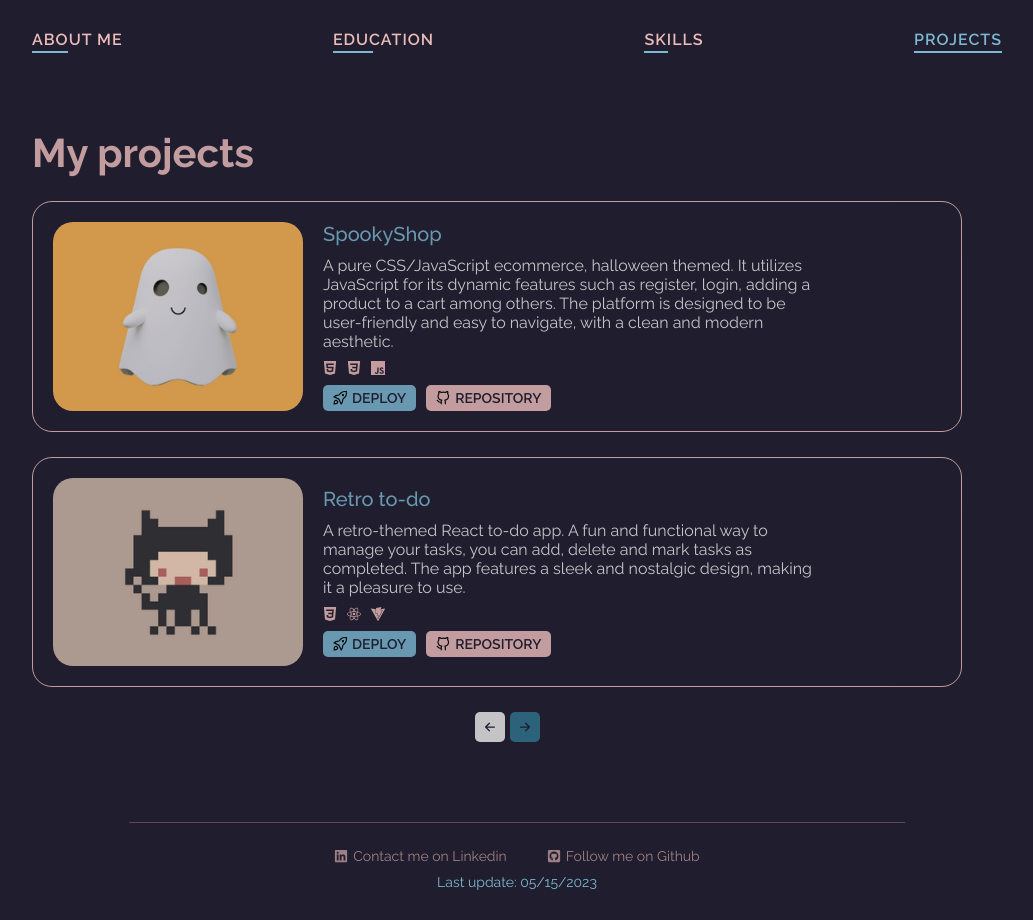
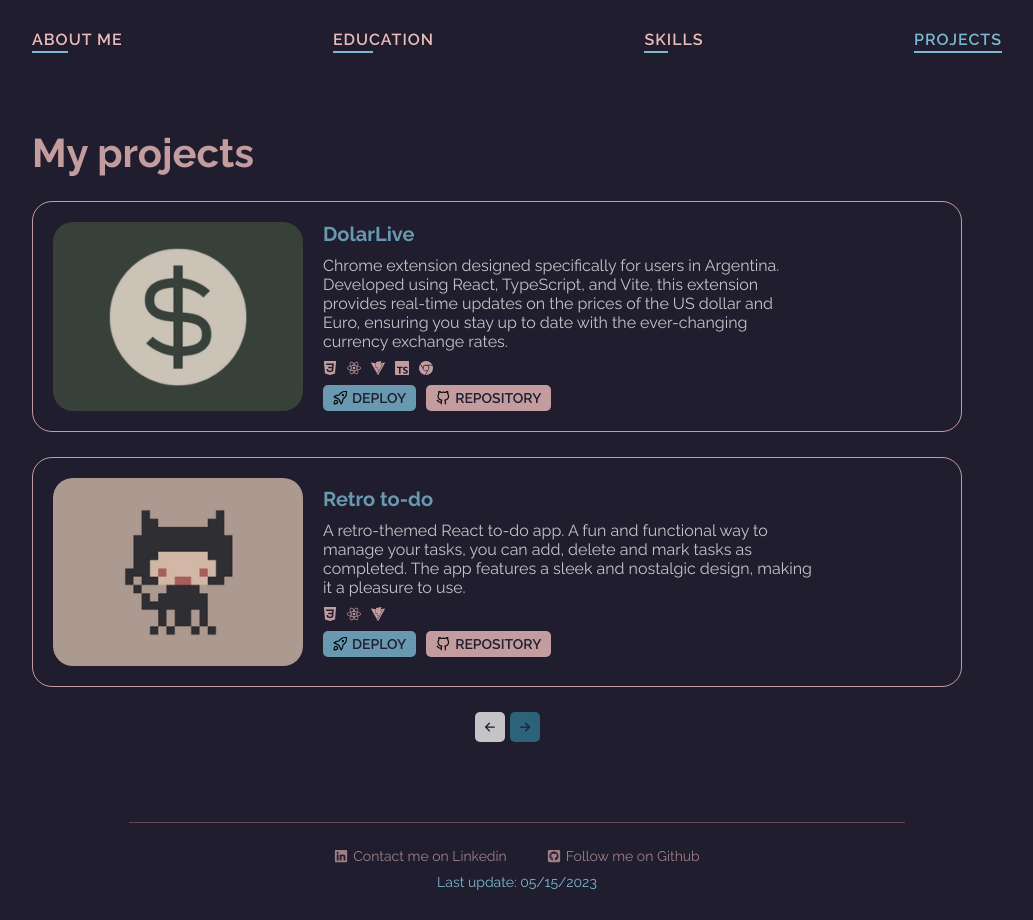
Before and after one commit to LucaCuello/MyPortfolio, a React (Vite) app: page /projects in a window 1280 px wide. Shown: the whole page, without its empty margins (123-1156 px from the left). Built offline with nearby package versions, Linux system fonts and the light colour scheme.

Commit message:
Added new project card

```diff
--- a/src/components/projectsCard/ProjectsCard.css
+++ b/src/components/projectsCard/ProjectsCard.css
@@ -34,6 +34,10 @@
   color: var(--clear-white);
   font-size: var(--normal);
   width: 50ch;
+}
+
+.project-description h3 {
+  font-weight: 700;
 }
 
 .techs-used {
--- a/src/routes/projects/Data.tsx
+++ b/src/routes/projects/Data.tsx
@@ -1,29 +1,34 @@
 import {
   SiCss3,
+  SiGooglechrome,
   SiHtml5,
   SiJavascript,
   SiReact,
   SiTypescript,
   SiVite,
 } from "react-icons/si";
+import DolarLive from "../../assets/previews/DolarLive.png";
 import PortfolioPrwview from "../../assets/previews/PortfolioPreview.png";
 import RetroToDoPreview from "../../assets/previews/RetroToDo.png";
 import SpookyShopPreview from "../../assets/previews/SpookyShop.png";
 
 export const projectsData = [
   {
-    title: "SpookyShop",
+    title: "DolarLive",
     description:
-      "A pure CSS/JavaScript ecommerce, halloween themed. It utilizes JavaScript for its dynamic features such as register, login, adding a product to a cart among others. The platform is designed to be user-friendly and easy to navigate, with a clean and modern aesthetic.",
+      "Chrome extension designed specifically for users in Argentina. Developed using React, TypeScript, and Vite, this extension provides real-time updates on the prices of the US dollar and Euro, ensuring you stay up to date with the ever-changing currency exchange rates.",
     icons: [
-      <SiHtml5 key={crypto.randomUUID()} />,
       <SiCss3 key={crypto.randomUUID()} />,
-      <SiJavascript key={crypto.randomUUID()} />,
+      <SiReact key={crypto.randomUUID()} />,
+      <SiVite key={crypto.randomUUID()} />,
+      <SiTypescript key={crypto.randomUUID()} />,
+      <SiGooglechrome key={crypto.randomUUID()} />,
     ],
-    imagePath: SpookyShopPreview,
-    animationDelay: 0.6,
-    repository: "https://github.com/LucaCuello/SpookyShop-Ecommerce",
-    deploy: "https://spookyshop.vercel.app/",
+    imagePath: DolarLive,
+    animationDelay: 0.7,
+    repository: "https://github.com/LucaCuello/DolarLive",
+    deploy:
+      "https://chrome.google.com/webstore/detail/dolarlive-cotizaci%C3%B3n-de-d/bkmobaaidlobcdldaegkbhhimicbdpcg?hl=es",
   },
   {
     title: "Retro to-do",
@@ -40,6 +45,21 @@ export const projectsData = [
     deploy: "https://retrotodoapp.vercel.app/",
   },
   {
+    title: "SpookyShop",
+    description:
+      "A pure CSS/JavaScript ecommerce, halloween themed. It utilizes JavaScript for its dynamic features such as register, login, adding a product to a cart among others. The platform is designed to be user-friendly and easy to navigate, with a clean and modern aesthetic.",
+    icons: [
+      <SiHtml5 key={crypto.randomUUID()} />,
+      <SiCss3 key={crypto.randomUUID()} />,
+      <SiJavascript key={crypto.randomUUID()} />,
+    ],
+    imagePath: SpookyShopPreview,
+    animationDelay: 0.6,
+    repository: "https://github.com/LucaCuello/SpookyShop-Ecommerce",
+    deploy: "https://spookyshop.vercel.app/",
+  },
+
+  {
     title: "Portfolio",
     description:
       "Built with React, Vite and TypeScript, this portfolio showcases my skills and projects as a front-end developer. I've also used React Router V6 to make it a SPA and framer motion for its animations.",
```
Also changed, not shown: src/assets/previews/DolarLive.png (added).
